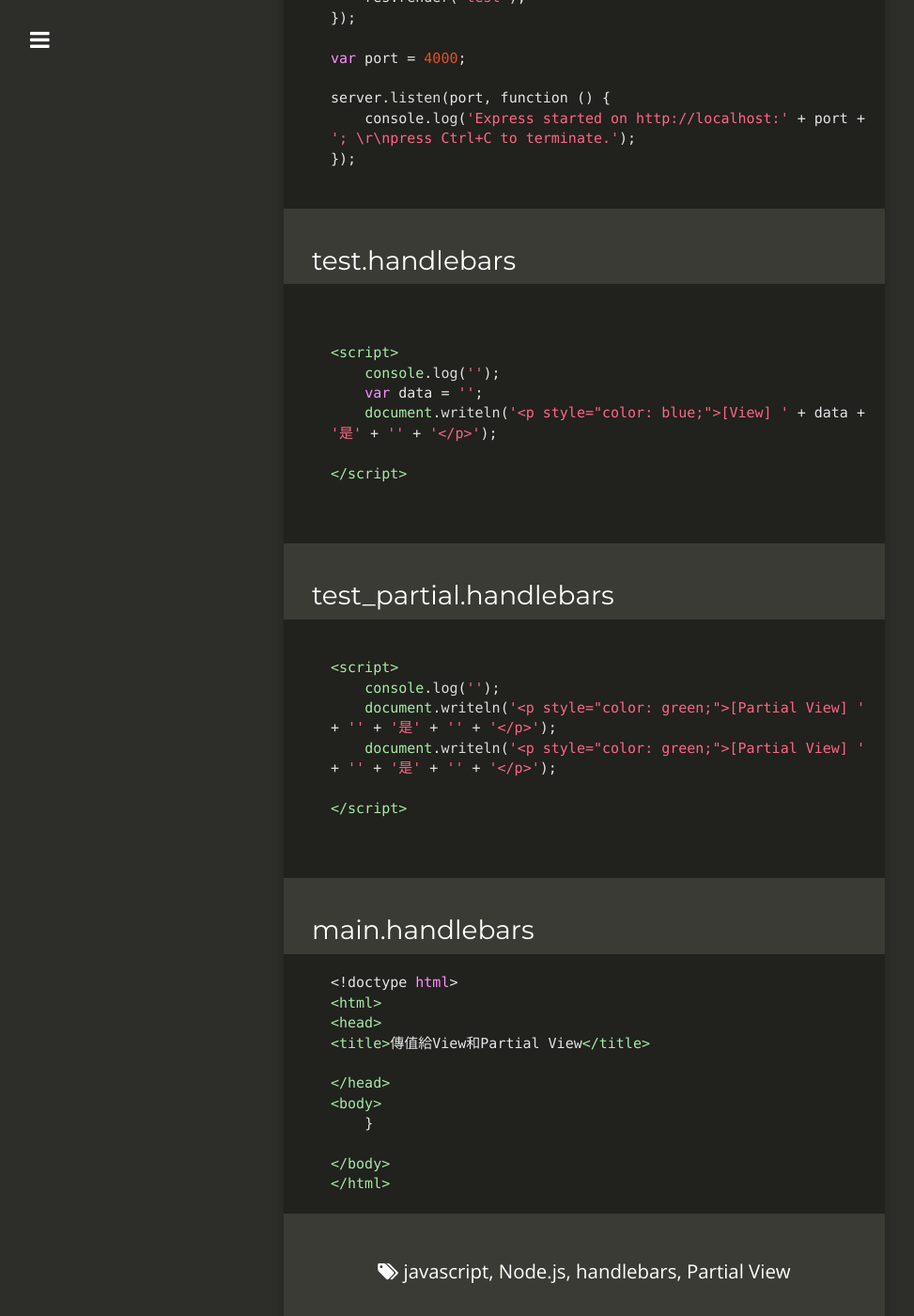
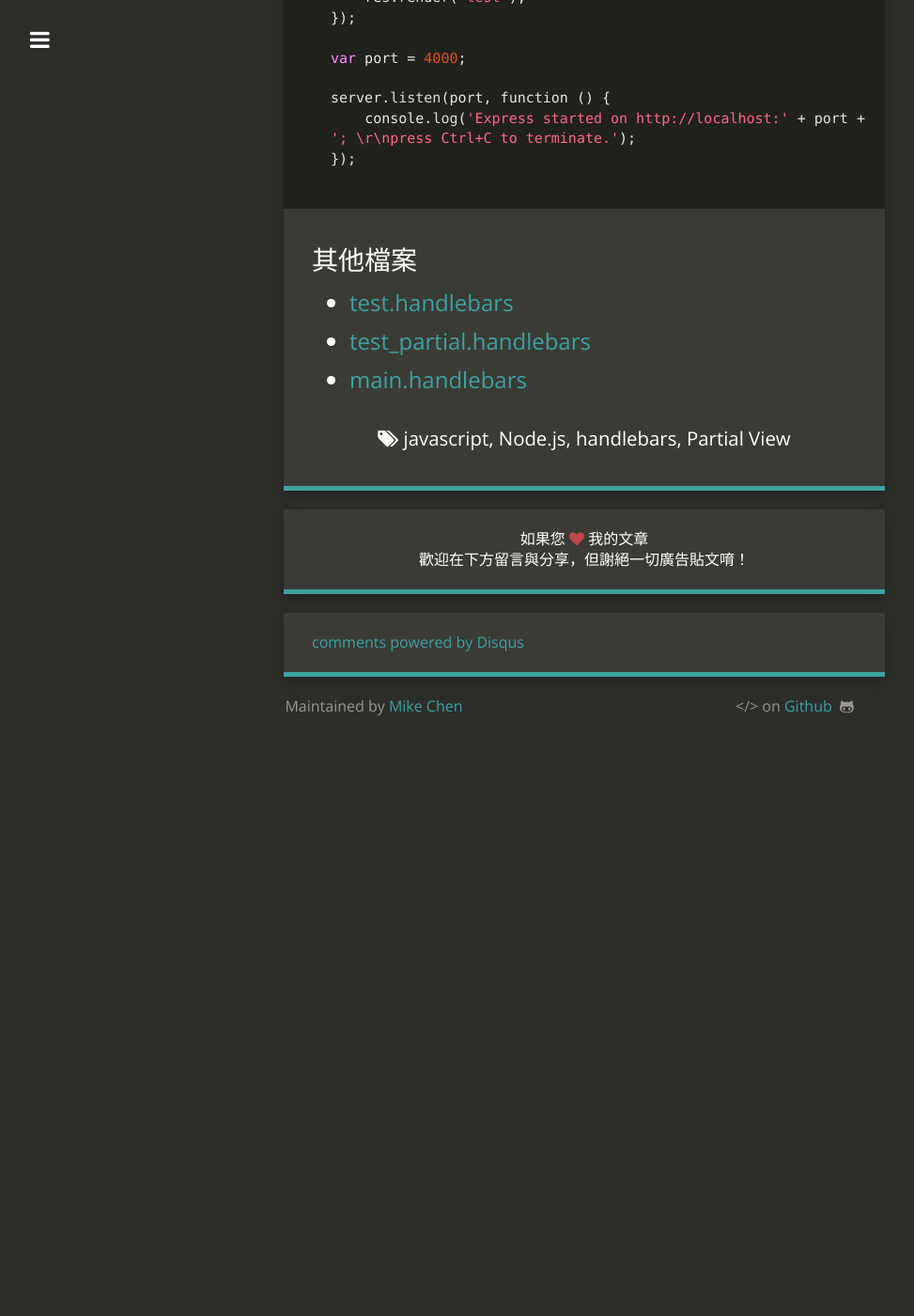
Before and after one commit to mike2014mike/mike2014mike.github.io, a Jekyll site: the page built from _posts/2018-08-02-nodejs-handlebars-value-view-partialview.md, in a window 1280 px wide and 1400 px high, scrolled down 1821 px. Shown: the whole window at 94% size, without its empty margins (18-991 px from the left). Built offline with Jekyll 4.4.1, drawn with Linux system fonts in a browser that asks for light colours; nearby versions of some CDN libraries; comment, search, counter and statistics services are not loaded; after the commit the page ends 2604 px from its top, so only the background shows below that.

Commit message:
handlebars

````diff
--- a/_posts/2018-08-02-nodejs-handlebars-value-view-partialview.md
+++ b/_posts/2018-08-02-nodejs-handlebars-value-view-partialview.md
@@ -87,48 +87,7 @@ server.listen(port, function () {
 ```
 
 
-
-### test.handlebars
-
-```
-
-{{>test_partial}}
-<script>
-    console.log('{{name}}');
-    var data = '{{name}}';
-    document.writeln('<p style="color: blue;">[View] ' + data + '是' + '{{job}}' + '</p>');
-
-</script>
-
-
-```
-
-### test_partial.handlebars
-
-```
-
-<script>
-    console.log('{{partials.test_partial.1.name}}');
-    document.writeln('<p style="color: green;">[Partial View] ' + '{{partials.test_partial.0.name}}' + '是' + '{{partials.test_partial.0.job}}' + '</p>');
-    document.writeln('<p style="color: green;">[Partial View] ' + '{{partials.test_partial.1.name}}' + '是' + '{{partials.test_partial.1.job}}' + '</p>');
-
-</script>
-
-
-```
-
-### main.handlebars
-
-```
-<!doctype html>
-<html>
-<head>
-<title>傳值給View和Partial View</title>
-
-</head>
-<body>
-    {{{ body }}}
-
-</body>
-</html>
-```
+### 其他檔案
+* [test.handlebars](https://mike2014mike.github.io/sample/2018-08-02/test.handlebars)
+* [test_partial.handlebars](https://mike2014mike.github.io/sample/2018-08-02/test_partial.handlebars)
+* [main.handlebars](https://mike2014mike.github.io/sample/2018-08-02/main.handlebars)
--- a/service-worker.js
+++ b/service-worker.js
@@ -1,7 +1,7 @@
 //Cache polyfil to support cacheAPI in all browsers
 importScripts('./cache-polyfill.js');
 
-var cacheName = 'mikeBlog-20180731-v9';
+var cacheName = 'mikeBlog-20180731-v10';
 
 //Files to save in cache
 var files = [
````
Also changed, not shown: sample/2018-08-02/main.handlebars (added, +11 -0 lines), sample/2018-08-02/test.handlebars (added, +8 -0 lines), sample/2018-08-02/test_partial.handlebars (added, +7 -0 lines).
